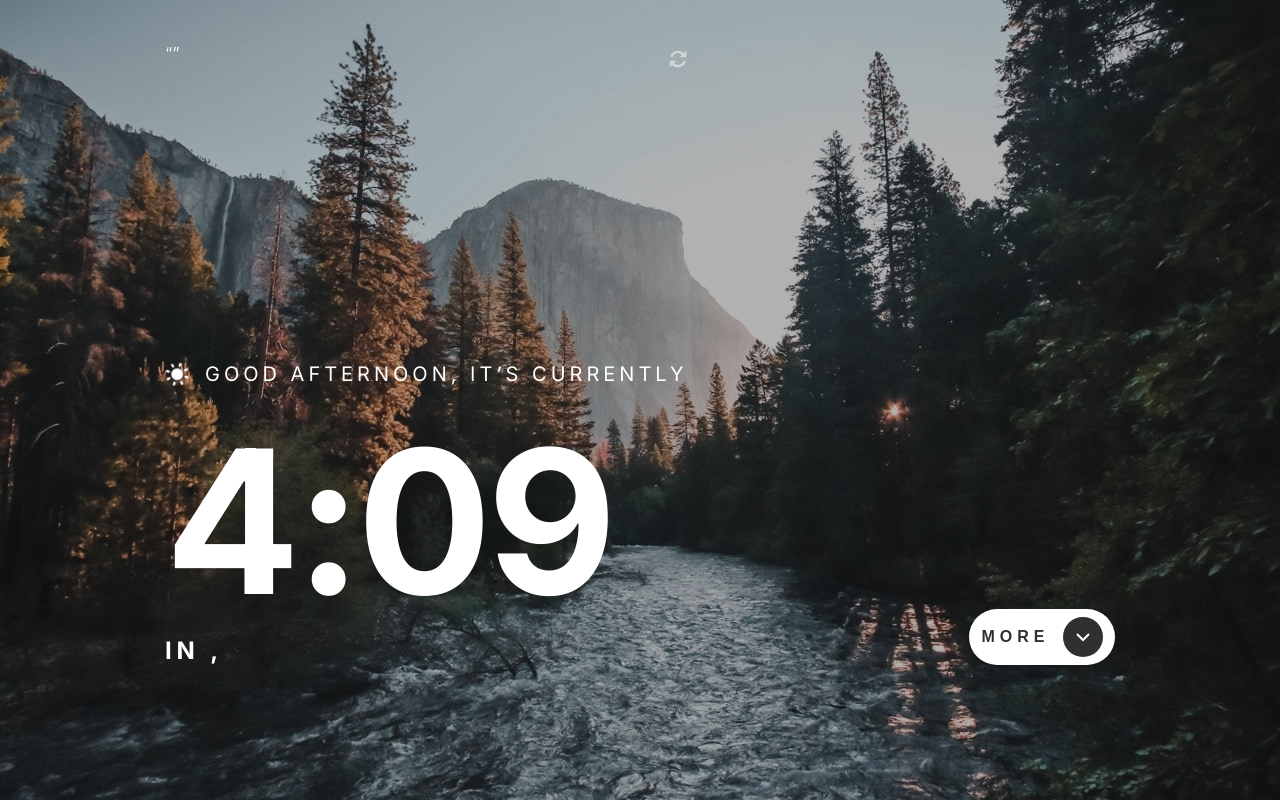
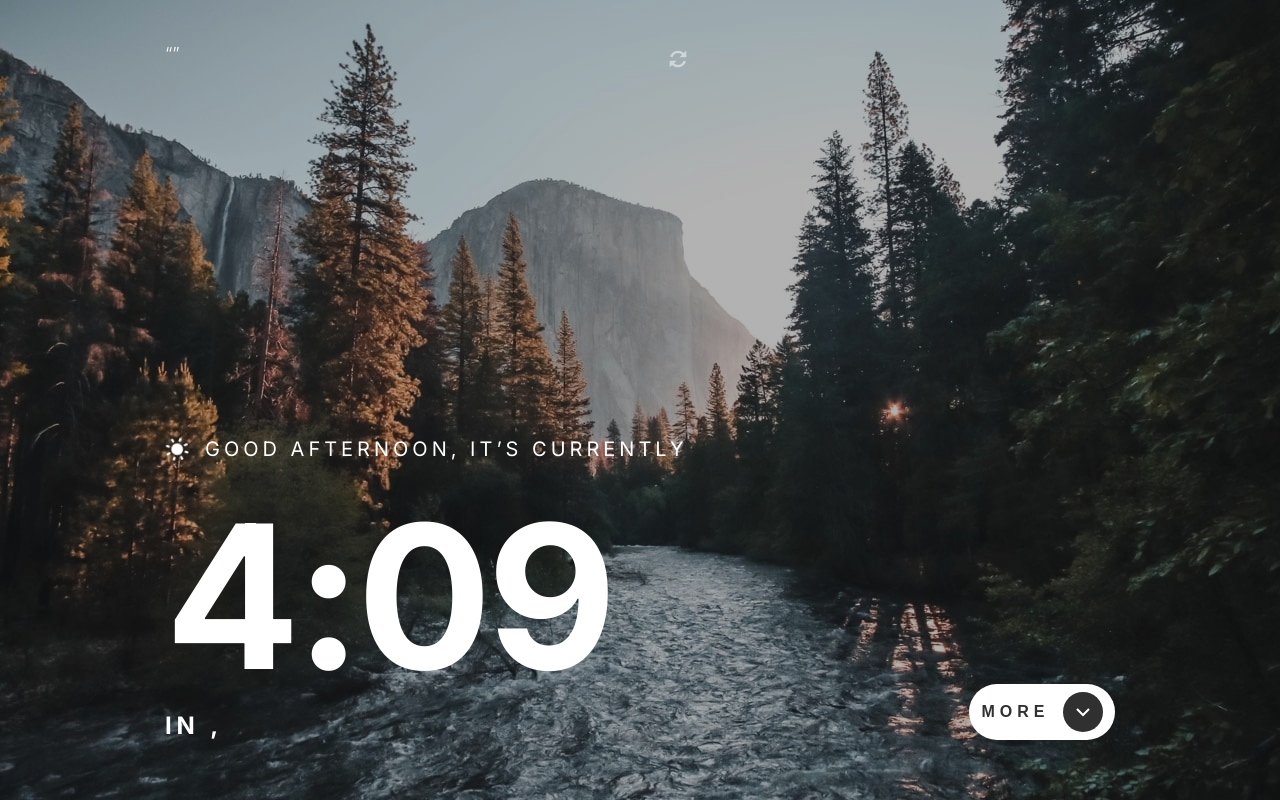
Before and after one commit to vsm1996/clock-app, a React (Create React App) app: page / in a window 1280 px wide. Built offline with nearby package versions, Linux system fonts and the light colour scheme; no server answers.

Commit message:
slight change to main content height

```diff
--- a/src/App.css
+++ b/src/App.css
@@ -39,7 +39,7 @@
 }
 
 .content-height {
-  height: 625px;
+  height: 700px;
 }
 
 @media only screen and (max-width: 1024px) {
```
